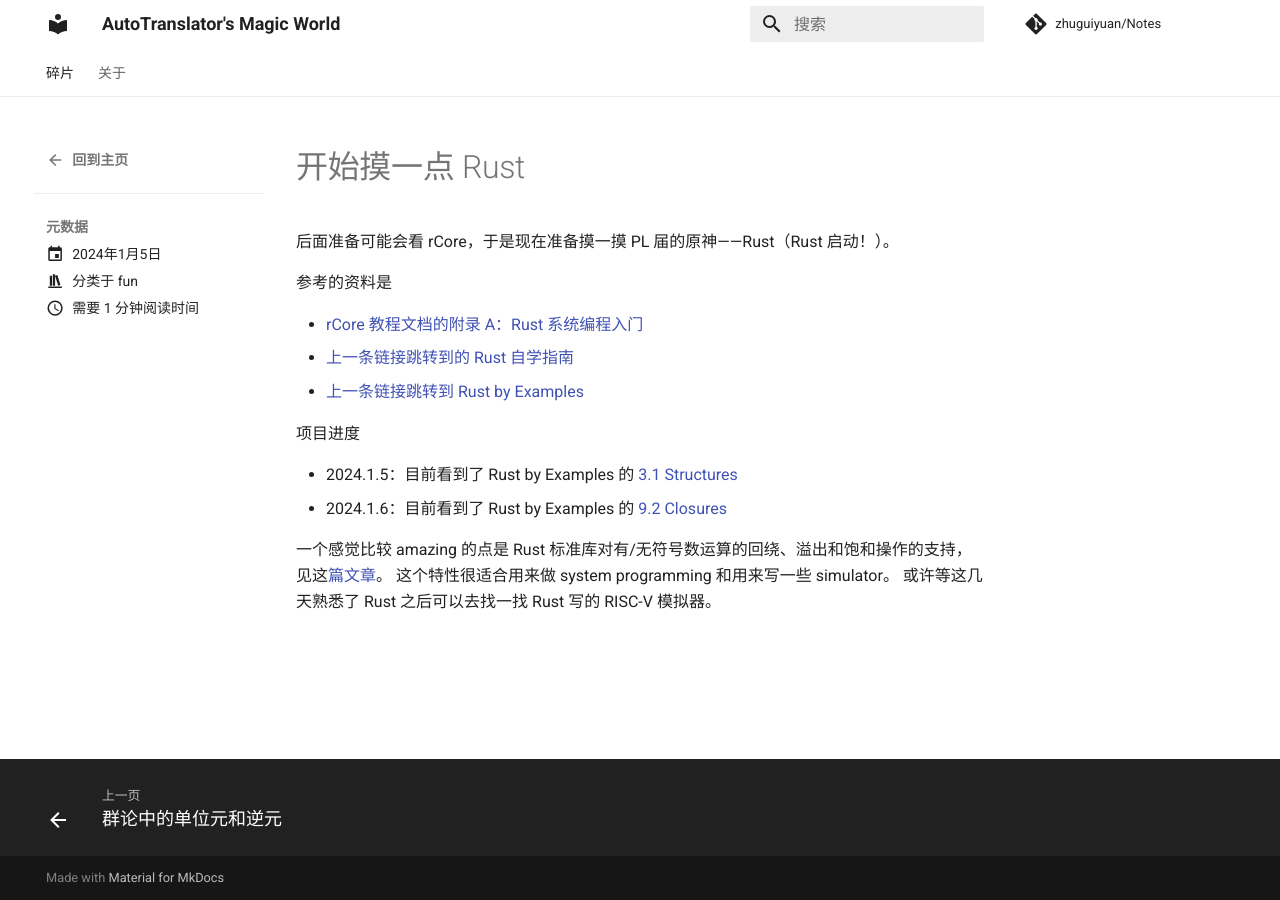
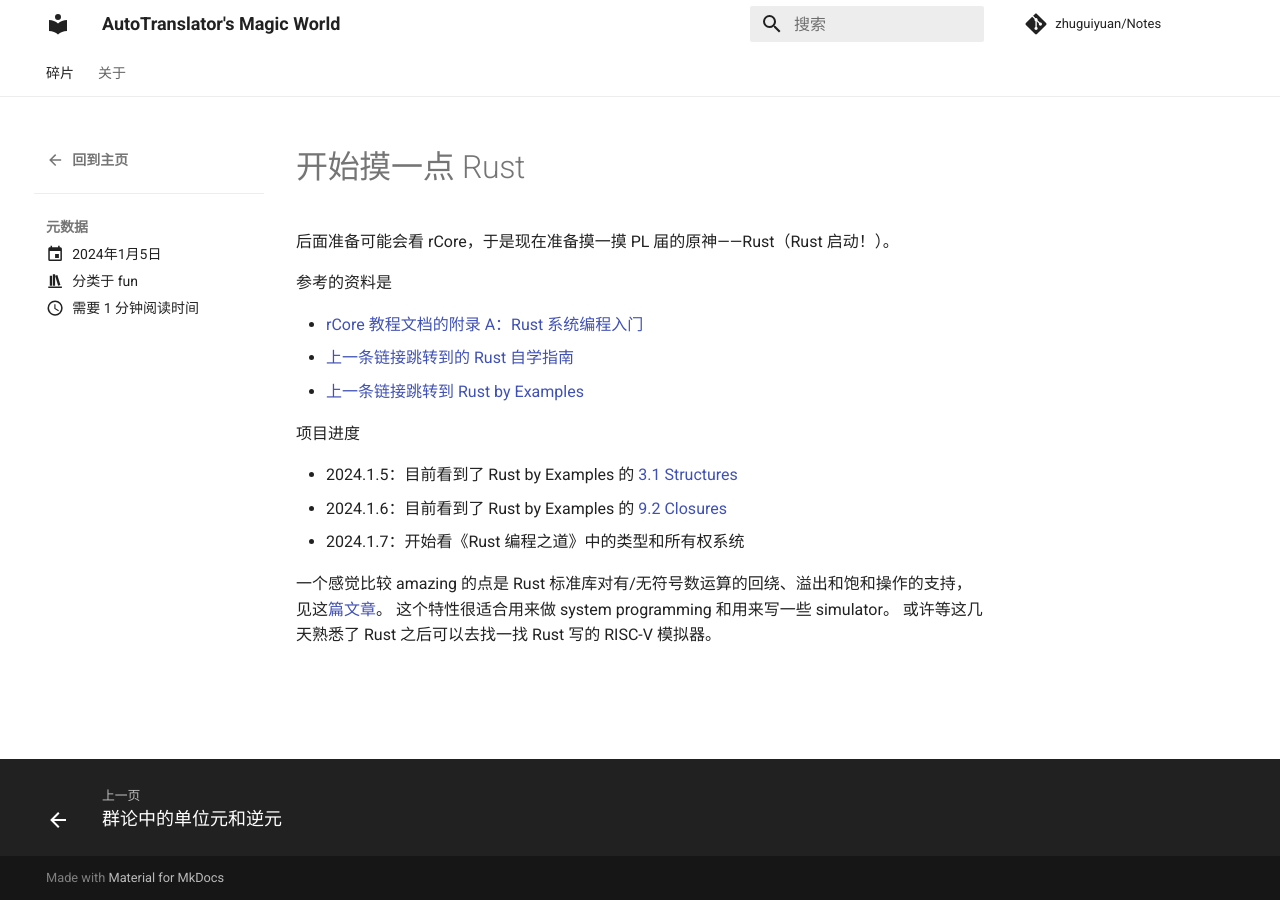
Before and after one commit to zhuguiyuan/Notes, an MkDocs documentation site: the page built from docs/posts/[20240105] 开始摸一点 Rust.md, in a window 1280 px wide. Built offline with MkDocs 1.6.1 and Material for MkDocs 9.7.7, drawn with Linux system fonts in a browser that asks for light colours; comment, search, counter and statistics services are not loaded.

Commit message:
Update the progress.

```diff
--- a/docs/posts/[20240105] 开始摸一点 Rust.md
+++ b/docs/posts/[20240105] 开始摸一点 Rust.md
@@ -18,6 +18,7 @@ categories:
 
 - 2024.1.5：目前看到了 Rust by Examples 的 [3.1 Structures](https://doc.rust-lang.org/rust-by-example/custom_types/structs.html)
 - 2024.1.6：目前看到了 Rust by Examples 的 [9.2 Closures](https://doc.rust-lang.org/rust-by-example/fn/closures.html)
+- 2024.1.7：开始看《Rust 编程之道》中的类型和所有权系统
 
 <!-- more -->
 
```
